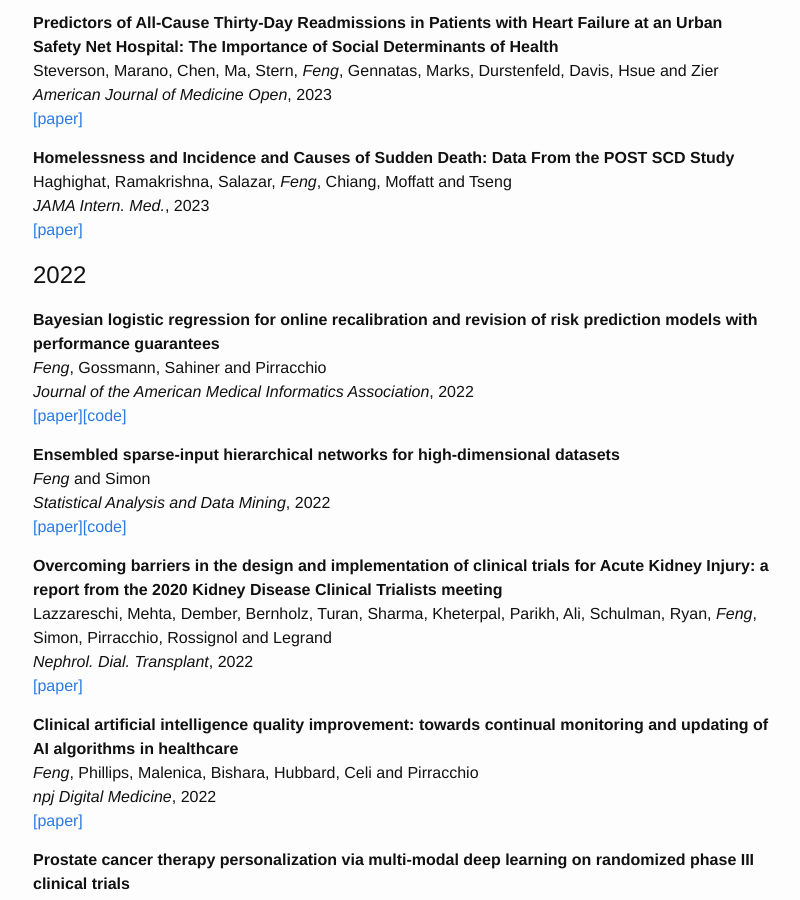
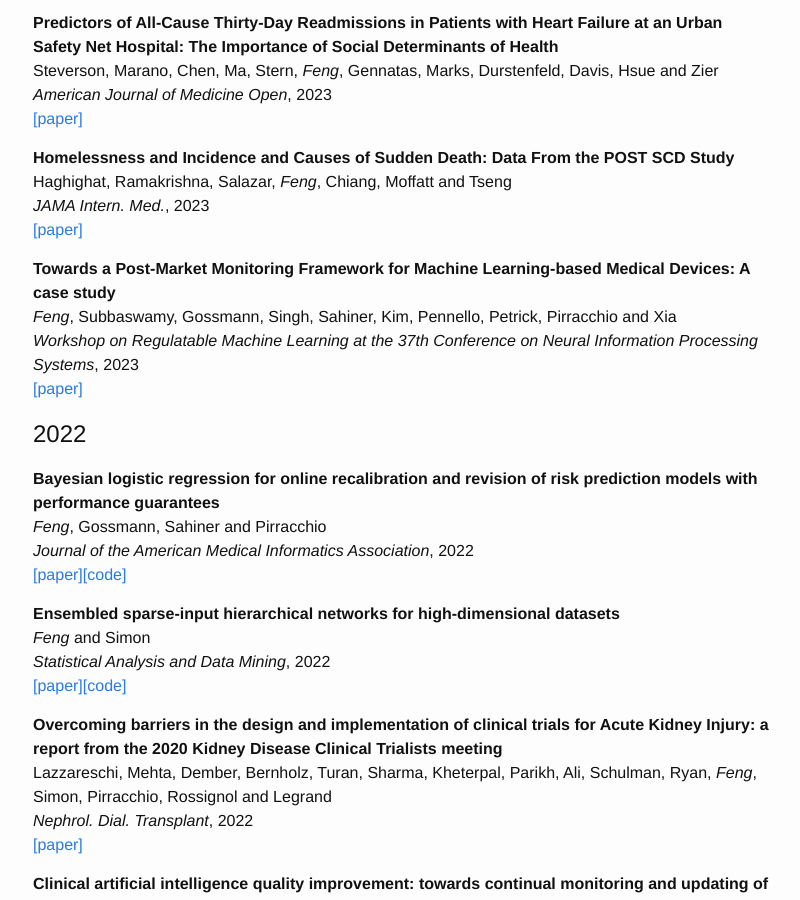
Before and after one commit to jjfeng/jjfeng.github.io, a Jekyll site: the page built from publications.md, in a window 1280 px wide and 900 px high, scrolled down 1494 px. Shown: the whole window, without its empty margins (237-1037 px from the left). Built offline with Jekyll 4.4.1, drawn with Linux system fonts in a browser that asks for light colours.

Commit message:
update pubs

```diff
--- a/publications.bib
+++ b/publications.bib
@@ -365,5 +365,6 @@
   journal = "Workshop on Regulatable Machine Learning at the 37th Conference on
              Neural Information Processing Systems",
   month   =  nov,
-  year    =  2023
+  year    =  2023,
+  url = "http://arxiv.org/abs/2311.11463"
 }
--- a/publications.md
+++ b/publications.md
@@ -55,6 +55,11 @@ Steverson, Marano, Chen, Ma, Stern, *Feng*, Gennatas, Marks, Durstenfeld, Davis,
 Haghighat, Ramakrishna, Salazar, *Feng*, Chiang, Moffatt and Tseng<br />
 *JAMA Intern. Med.*, 2023<br />
 [\[paper\]](https://dx.doi.org/10.1001/jamainternmed.2023.5475)
+
+**Towards a Post-Market Monitoring Framework for Machine Learning-based Medical Devices: A case study**<br />
+*Feng*, Subbaswamy, Gossmann, Singh, Sahiner, Kim, Pennello, Petrick, Pirracchio and Xia<br />
+*Workshop on Regulatable Machine Learning at the 37th Conference on Neural Information Processing Systems*, 2023<br />
+[\[paper\]](http://arxiv.org/abs/2311.11463)
 
 ## 2022
 **Bayesian logistic regression for online recalibration and revision of risk prediction models with performance guarantees**<br />
```
Also changed, not shown: 1 other file.
